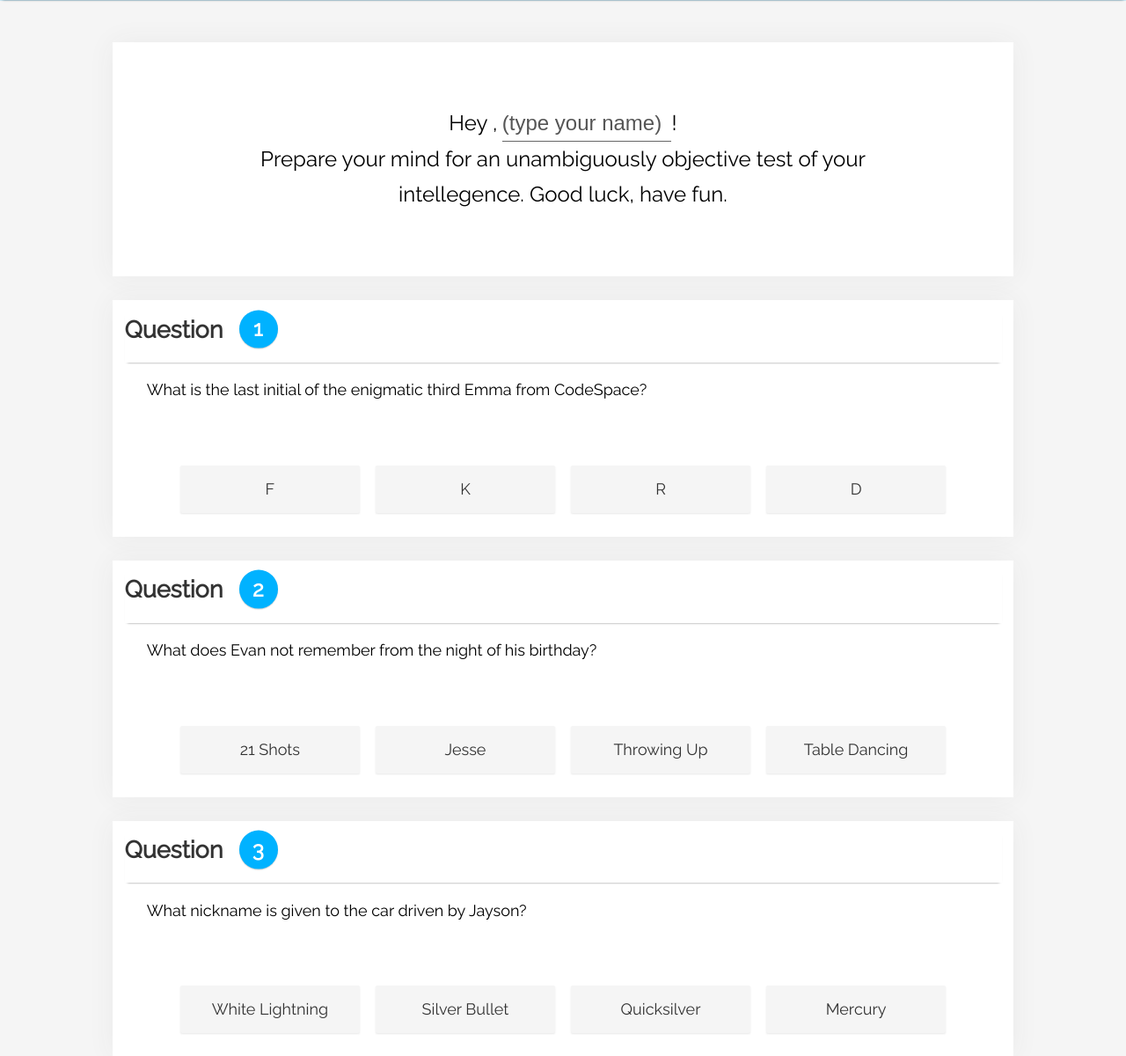
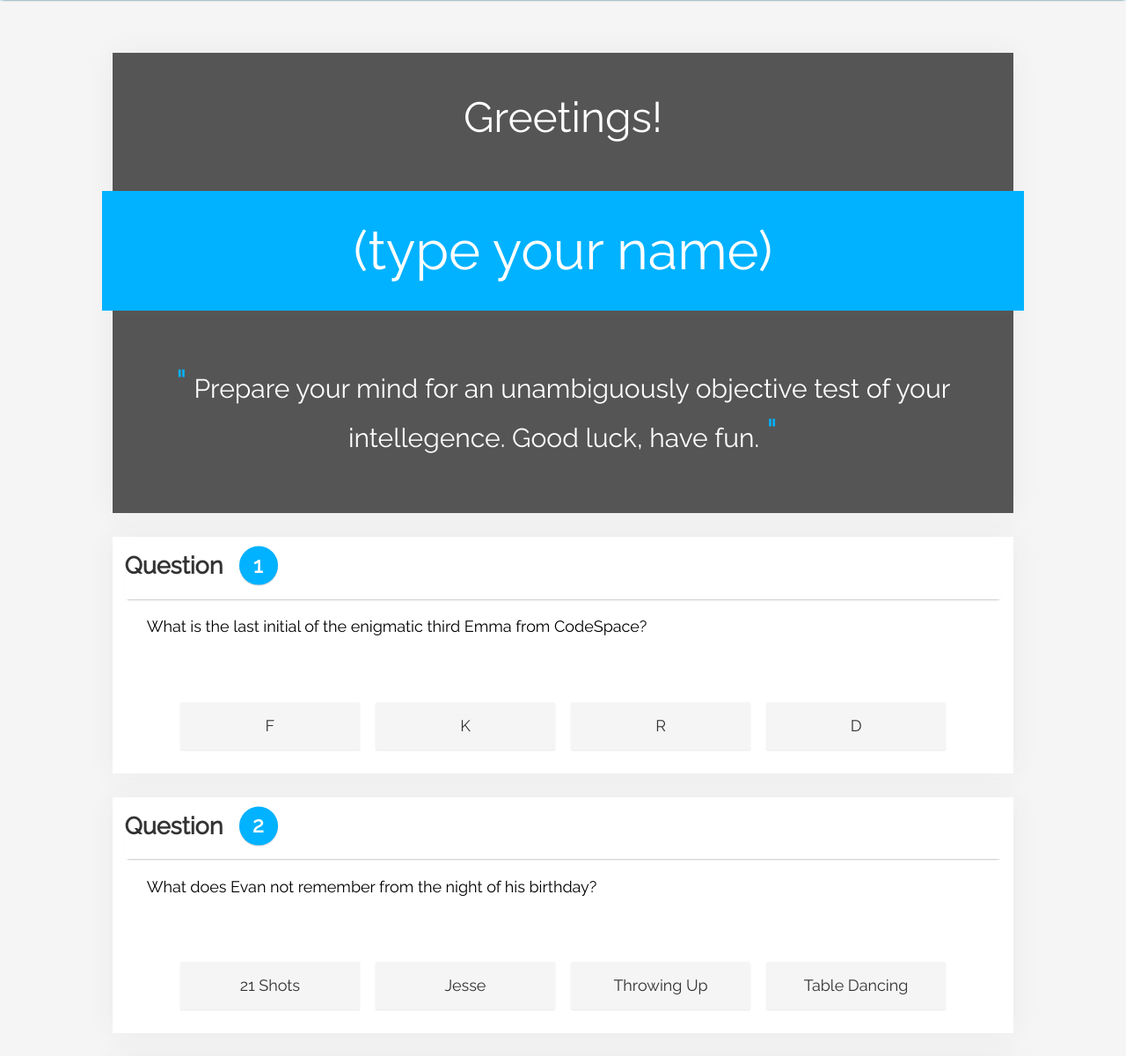
Before and after one commit to evanchristians/php-quiz, a PHP site: page / in a window 1280 px wide. Shown: the part 146-1346 px from the top of the page at 88% size. Run offline with PHP 8.4, Linux system fonts and the light colour scheme.

Commit message:
Finished Styles and Form Handling

```diff
--- a/css/main.css
+++ b/css/main.css
@@ -222,7 +222,7 @@
 }
 
 ::placeholder {
-  color: #555555;
+  color: #fff;
 }
 
 input[type=text] {
@@ -234,45 +234,64 @@
   position: relative;
   border: none;
   transition: all 300ms ease-out;
+  background-color: transparent;
   border-radius: 2px;
-  color: #00B2FF;
+  color: #fff;
+  font-family: "Raleway";
 }
 input[type=text]:focus {
   outline: none;
 }
 input[type=text]:focus ~ span {
-  border-color: #00B2FF;
+  width: 60%;
 }
 
 .intro {
   text-align: center;
   margin-top: 2em;
-  padding: 3em 5em;
-  font-size: 2em;
+  padding: 0;
+  font-size: 2.5em;
   line-height: 1.7em;
-  background-color: #ffffff;
+  background-color: #555555;
+  font-weight: 400;
+  color: #fff;
   box-shadow: 0 0 30px #4444440f;
 }
 
 .name {
   position: relative;
-  display: inline-block;
-  padding: 0;
+  display: block;
+  font-size: 2em;
+  background-color: #00B2FF;
+  margin: 1em 0;
+  padding: 0.5em;
+  width: 100%;
+  animation: blink 1s ease-in-out infinite;
 }
 .name span {
   padding: 0;
-  margin: 0 0.5em;
   position: absolute;
-  top: 0;
+  top: -20px;
   left: 50%;
   transform: translateX(-50%);
-  width: 100%;
+  width: 0%;
   height: 100%;
-  border-bottom: 1px solid #666;
+  border-bottom: 2px solid #fff;
   transition: all 300ms ease-out;
   z-index: 0;
 }
 
+@keyframes blink {
+  0% {
+    transform: scale(1);
+  }
+  50% {
+    transform: scale(1.025);
+  }
+  100% {
+    transform: scale(1);
+  }
+}
 .correct {
   background-color: #00B2FF;
   color: #fff;
@@ -332,6 +351,25 @@
   transition: opacity 300ms ease-out;
 }
 
+.title {
+  font-size: 1.6em;
+  padding-top: 1em;
+}
+
+.greeting {
+  padding-bottom: 2em;
+}
+.greeting:after {
+  content: '"';
+  color: #00B2FF;
+  font-size: 1.5em;
+}
+.greeting:before {
+  content: '"';
+  color: #00B2FF;
+  font-size: 1.5em;
+}
+
 @keyframes bounce {
   0% {
     opacity: 0.7;
@@ -362,6 +400,9 @@
   section h2 {
     text-align: center;
   }
+  section input[type=text] {
+    font-size: 0.8em;
+  }
 }
 @media (max-width: 580px) {
   body {
--- a/index.php
+++ b/index.php
@@ -13,17 +13,17 @@
 <script src="js/main.js"></script>
 <?php
 $_SESSION['msg'] = array(
-	" is it just me",
+	" do you use Angular for frontend",
 	" are you a quater pounder with cheese, extra mayo",
-	" qu?zard a you are",
+	" are you a flat-earther",
 	" is this is a randomly generated message",
-	" do you play minecraft",
-	" are you already tracer",
-	" will you follow me on instagram @_evanchristians",
-	" do you say 'who's jesse?'",
-	" do you say 'like' a lot",
+	" do you hold your fork in your right hand",
+	" are you a league player",
+	" do you echo your HTML",
+	" do you use internal CSS",
+	" if so, who did 9/11",
 	" are you a quitter",
-	" follow @jessedilgee for unlimited swag"
+	" are you in the JavaScript stream"
 	)
 
 ?>
@@ -35,7 +35,10 @@
 
 	<form action='results.php' method="post">
 		<section class="intro">
-			Hey ,<article class="name"><input autocomplete="off" type="text" name="name" id="name" placeholder="(type your name)"><span></span></article> !<br> Prepare your mind for an unambiguously objective test of your intellegence. Good luck, have fun.
+			<p class="title">Greetings!</p>
+
+			<article class="name"><input autocomplete="off" type="text" name="name" id="name" placeholder="(type your name)"><span></span></article>
+			<p class="greeting"> Prepare your mind for an unambiguously objective test of your intellegence. Good luck, have fun. </p>
 		</section>
 <?php
 	$_SESSION['quizPieces'] = $quizPieces = array(
--- a/js/main.js
+++ b/js/main.js
@@ -7,6 +7,7 @@
 
 document.getElementById("acti").onclick = function() {
 	document.getElementById("hide").style.display = "block";
+	document.getElementById("hide").style.opacity = "1";
 	document.getElementById("wrong").style.display = "none";
 	document.getElementById("acti").style.display = "none";
 	console.log("mad");
--- a/results.php
+++ b/results.php
@@ -36,7 +36,7 @@
 						<div class="score"><?php echo $total; ?><span>/20</span></div>
 
 						<h1>
-								Come On, <?php echo $_POST['name'] ?>
+							Come On, <?php echo $_POST['name']; ?>
 
 						</h1>
 						<p>
@@ -55,7 +55,7 @@
 							Keep Trying!
 						</h1>
 						<p>
-								You have a lot more in you <?php echo $_POST['name'] ?>, go for it again!
+							You have a lot more in you <?php echo $_POST['name']; ?>, go for it again!
 						</p>
 					</section>
 				<?php
@@ -125,7 +125,6 @@
 
 		</form>
 	</section>
-	<!-- <div class="scroll" id="scroll">scroll down</div> -->
 
 	<script src="js/main.js"></script>
 
--- a/sass/main.sass
+++ b/sass/main.sass
@@ -197,7 +197,9 @@
 	box-shadow: 0 1px 1px #44444440
 
 ::placeholder
-	color: $lMain
+	color: #fff
+
+
 
 input[type=text]
 	z-index: 10
@@ -208,15 +210,18 @@
 	position: relative
 	border: none
 	transition: all 300ms ease-out
+	background-color: transparent
 	// padding: .25em .5em
 	// margin: 0 .5em
 	border-radius: 2px
-	color: $main
+	color: #fff
+	font-family: 'Raleway'
 
 
 	&:focus
 		& ~ span
-			border-color: $main
+			// border-color: $main
+			width: 60%
 
 		// color: #fff
 		outline: none
@@ -225,28 +230,44 @@
 .intro
 	text-align: center
 	margin-top: 2em
-	padding: 3em 5em
-	font-size: 2em
+	padding: 0
+	font-size: 2.5em
 	line-height: 1.7em
-	background-color: #ffffff
+	background-color: $lMain
+	font-weight: 400
+	color: #fff
 	box-shadow: 0 0 30px #4444440f
 
 .name
 	position: relative
-	display: inline-block
-	padding:0
+	display: block
+	font-size: 2em
+	background-color: $main
+	margin: 1em 0
+	padding: .5em
+	width: 100%
+	animation: blink 1s ease-in-out infinite
 	span
 		padding: 0
-		margin: 0 0.5em
+		// margin: 0 0.5em
 		position: absolute
-		top: 0
+		top: -20px
 		left: 50%
 		transform: translateX(-50%)
-		width: 100%
+		width: 0%
 		height: 100%
-		border-bottom: 1px solid #666
+		border-bottom: 2px solid #fff
 		transition: all 300ms ease-out
 		z-index: 0
+@keyframes blink
+	0%
+		transform: scale(1)
+	50%
+		transform: scale(1.025)
+		// background-color: #00B2FFee
+
+	100%
+		transform: scale(1)
 
 .correct
 	background-color: $main
@@ -298,6 +319,23 @@
 	font-size: 1.2em
 	transition: opacity 300ms ease-out
 
+
+.title
+	font-size: 1.6em
+	padding-top: 1em
+
+
+.greeting
+	padding-bottom: 2em
+	// font-style: italic
+	&:after
+		content: '"'
+		color: $main
+		font-size: 1.5em
+	&:before
+		content: '"'
+		color: $main
+		font-size: 1.5em
 @keyframes bounce
 	0%
 		opacity: 0.7
@@ -322,6 +360,8 @@
 			margin: 1em 0.5em
 		h2
 			text-align: center
+		input[type=text]
+			font-size: 0.8em
 @media (max-width: 580px)
 	body
 		font-size: 0.65em
```
Also changed, not shown: 1 other file. Lines whose indentation alone changed are shown as unchanged.
